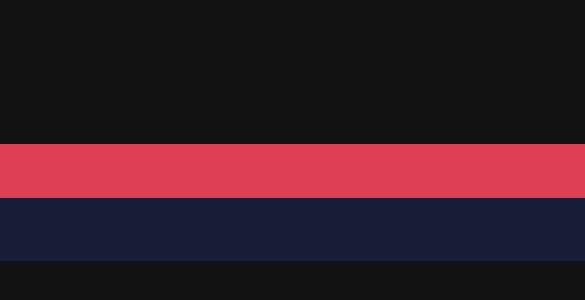
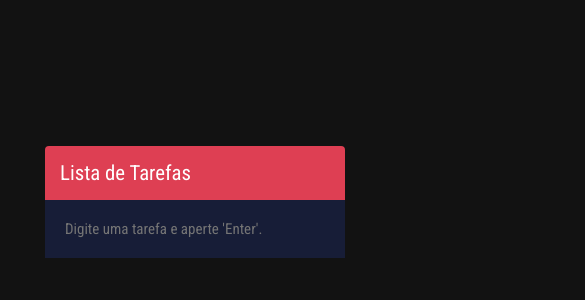
Before and after one commit to matheusscarvalho1/To-Do-List-Redux, a React (Create React App) app: page / in a window 390 px wide. Shown: the part 220-520 px from the top of the page, 585 px wide, since content can reach past the window. Built offline with nearby package versions, Linux system fonts and the light colour scheme.

Commit message:
adding responsive styles

```diff
--- a/src/App.module.css
+++ b/src/App.module.css
@@ -135,3 +135,20 @@ body {
     transform: rotateX(-90deg);
   }
 }
+
+@media screen and (max-width: 1024px) {
+  .todoList .customHeader {
+    width: 800px;
+  }
+}
+
+@media screen and (max-width: 800px) {
+  .todoList .customHeader {
+    max-width: 300px;
+  }
+
+  .todoList footer input {
+    background-color: #171d37;
+    font-size: 15px;
+  }
+}
```
